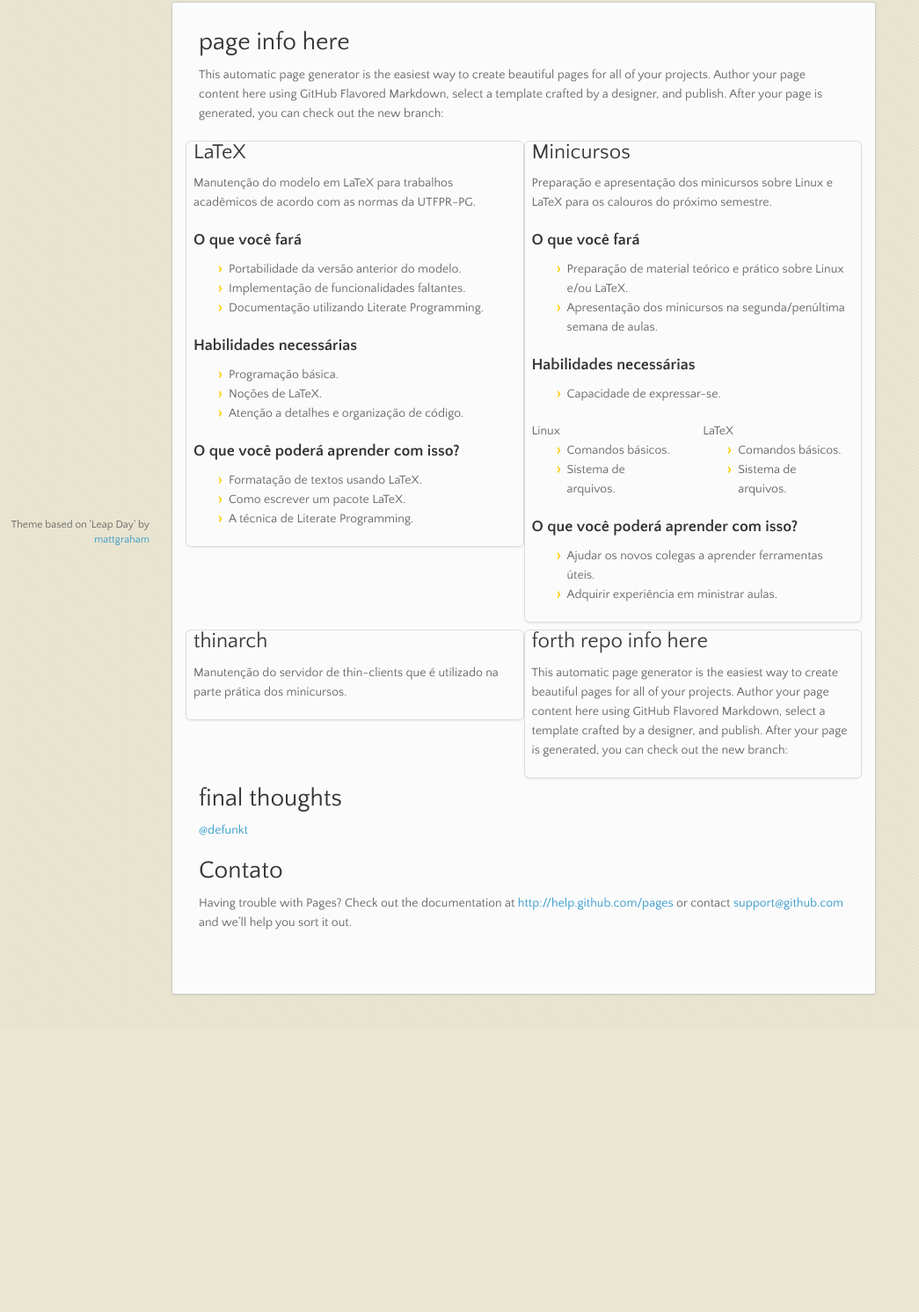
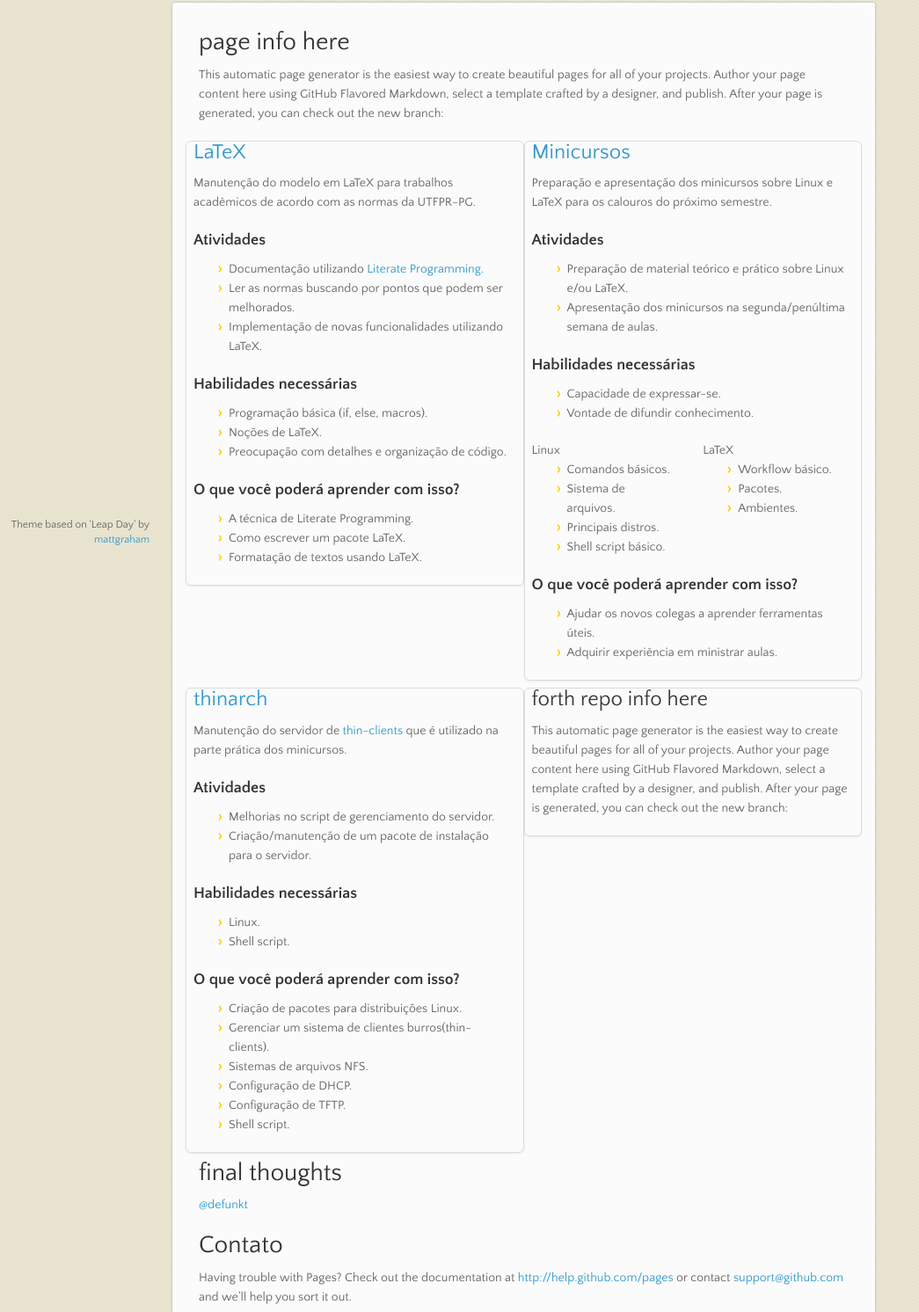
Before and after one commit to UTFPR-PG/utfpr-pg.github.io, a plain HTML site: page index.html in a window 1280 px wide. Shown: the part 138-1630 px from the top of the page at 88% size, without its empty margins (0-1045 px from the left). Before the commit the page ends 1309 px from the top, so only its background shows below. Drawn offline with nearby package versions, Linux system fonts and the light colour scheme.

Commit message:
melhoria no conteudo

```diff
--- a/index.html
+++ b/index.html
@@ -41,7 +41,7 @@
 	  </div>
 
 	  <div class="col-xs-2 visible-xs">
-      	    <a id=octo href="https://github.com/UTFPR-PG"></a>
+      	    <a class=octo href="https://github.com/UTFPR-PG"></a>
 	  </div>
 	</div>
 
@@ -54,37 +54,38 @@
 	<div class="row">
 	  <div class="col-md-6 border-layout">
 
-	    <h2>LaTeX</h2>
+	    <h2><a href="https://github.com/UTFPR-PG/latex">LaTeX</a></h2>
 	    <p>Manutenção do modelo em LaTeX para trabalhos acadêmicos de acordo com as normas da UTFPR-PG.</p>
 
-	    <h3><strong>O que você fará</strong></h3>
+	    <h3><strong>Atividades</strong></h3>
 	    <ul>
-	      <li>Portabilidade da versão anterior do modelo.</li>
-	      <li>Implementação de funcionalidades faltantes.</li>
-	      <li>Documentação utilizando Literate Programming.</li>
+	      <li>Documentação utilizando <a href="http://en.wikipedia.org/wiki/Literate_programming">Literate Programming.</a></li>
+	      <li>Ler as normas buscando por pontos que podem ser melhorados.</li>
+	      <li>Implementação de novas funcionalidades utilizando LaTeX.</li>
+
 	    </ul>
 
 	    <h3><strong>Habilidades necessárias</strong></h3>
 	    <ul>
-	      <li>Programação básica.</li>
+	      <li>Programação básica (if, else, macros).</li>
 	      <li>Noções de LaTeX.</li>
-	      <li>Atenção a detalhes e organização de código.</li>
+	      <li>Preocupação com detalhes e organização de código.</li>
 	    </ul>
 
 	    <h3><strong>O que você poderá aprender com isso?</strong></h3>
 	    <ul>
+	      <li>A técnica de Literate Programming.</li>
+	      <li>Como escrever um pacote LaTeX.</li>
 	      <li>Formatação de textos usando LaTeX.</li>
-	      <li>Como escrever um pacote LaTeX.</li>
-	      <li>A técnica de Literate Programming.</li>
 	    </ul>
 	  </div>
 
 	  <div class="col-md-6 border-layout">
 
-	    <h2>Minicursos</h2>
+	    <h2><a href="https://github.com/UTFPR-PG/minicursos">Minicursos</a></h2>
 	    <p>Preparação e apresentação dos minicursos sobre Linux e LaTeX para os calouros do próximo semestre.</p>
 
-	    <h3><strong>O que você fará</strong></h3>
+	    <h3><strong>Atividades</strong></h3>
 	    <ul>
 	      <li>Preparação de material teórico e prático sobre Linux e/ou LaTeX.</li>
 	      <li>Apresentação dos minicursos na segunda/penúltima semana de aulas.</li>
@@ -93,6 +94,7 @@
 	    <h3><strong>Habilidades necessárias</strong></h3>
 	    <ul>
 	      <li>Capacidade de expressar-se.</li>
+	      <li>Vontade de difundir conhecimento.</li>
 	    </ul>
 	    <div class="row">
 	      <div class="col-md-6"
@@ -100,13 +102,16 @@
 	      <ul>
 		<li>Comandos básicos.</li>
 		<li>Sistema de arquivos.</li>
+		<li>Principais distros.</li>
+		<li>Shell script básico.</li>
 	      </ul>
 	      </div>
 	      <div class="col-md-6"
 	      <h4>LaTeX</h4>
 	      <ul>
-		<li>Comandos básicos.</li>
-		<li>Sistema de arquivos.</li>
+		<li>Workflow básico.</li>
+		<li>Pacotes.</li>
+		<li>Ambientes.</li>
 	      </ul>
 	      </div>
 	    </div>
@@ -124,9 +129,33 @@
 
 	  <div class="col-md-6 border-layout">
 
-	    <h2>thinarch</h2>
-	    <p>Manutenção do servidor de thin-clients que é utilizado na parte prática dos minicursos.</p>
+	    <h2><a href="https://github.com/fabianorosas/thinarch">thinarch</a></h2>
+	    <p>Manutenção do servidor de <a href="http://en.wikipedia.org/wiki/Thin_client">thin-clients</a> que é utilizado na parte prática dos minicursos.</p>
+
+	    <h3><strong>Atividades</strong></h3>
+	    <ul>
+	      <li>Melhorias no script de gerenciamento do servidor.</li>
+	      <li>Criação/manutenção de um pacote de instalação para o servidor.</li>
+	    </ul>
+
+	    <h3><strong>Habilidades necessárias</strong></h3>
+	    <ul>
+	      <li>Linux.</li>
+	      <li>Shell script.</li>
+	    </ul>
+
+	    <h3><strong>O que você poderá aprender com isso?</strong></h3>
+	    <ul>
+	      <li>Criação de pacotes para distribuições Linux.</li>
+	      <li>Gerenciar um sistema de clientes burros(thin-clients).</li>
+	      <li>Sistemas de arquivos NFS.</li>
+	      <li>Configuração de DHCP.</li>
+	      <li>Configuração de TFTP.</li>
+	      <li>Shell script.</li>
+	    </ul>
+
 	  </div>
+
 	  <div class="col-md-6 border-layout">
 	    <h2>forth repo info here</h2>
 	    <p>This automatic page generator is the easiest way to create beautiful pages for all of your projects. Author your page content here using GitHub Flavored Markdown, select a template crafted by a designer, and publish. After your page is generated, you can check out the new branch:</p>
--- a/stylesheets/utfpr-pg.css
+++ b/stylesheets/utfpr-pg.css
@@ -6,13 +6,13 @@
     padding-left: 8px;
 }
 
-#octo {
+.octo {
     height: 32px;
     width: 32px;
     background: url(../images/GitHub-Mark/PNG/GitHub-Mark-32px.png);
     display:block;
 }
 
-#octo:hover {
+.octo:hover {
     background: url(../images/GitHub-Mark/PNG/GitHub-Mark-Light-32px.png);
 }
```
